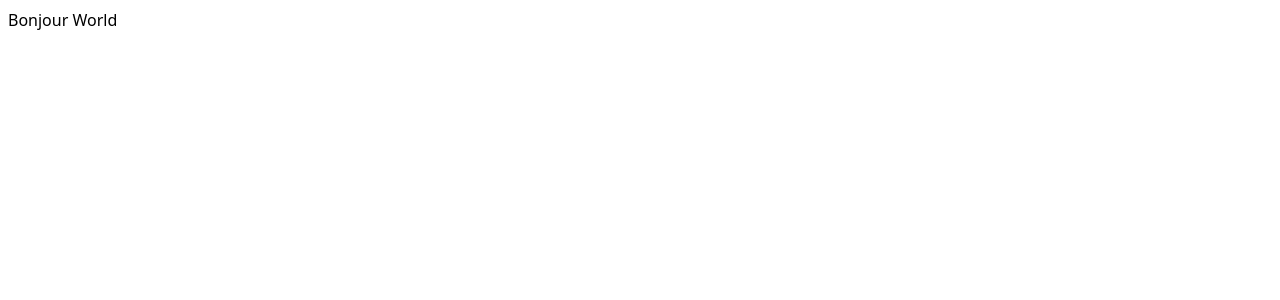
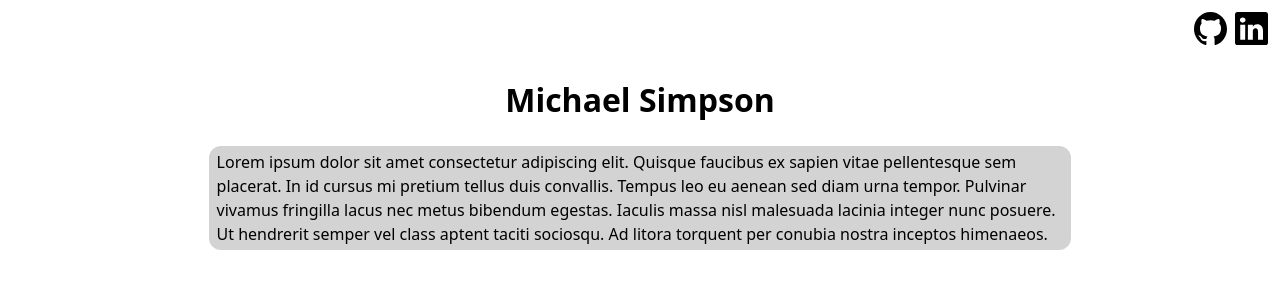
Before and after one commit to simpsom0/portfolio, a React (Vite) app: page / in a window 1280 px wide. Shown: the top 300 px of the page. Built offline with nearby package versions, Linux system fonts and the light colour scheme.

Commit message:
added demo landing and links

```diff
--- a/src/App.tsx
+++ b/src/App.tsx
@@ -1,7 +1,14 @@
+import Header from '@components/header/header';
+import Body from '@components/body/body';
 import './App.scss';
 
 function App() {
-  return <div>Bonjour World</div>;
+  return (
+    <>
+      <Header />
+      <Body />
+    </>
+  );
 }
 
 export default App;
--- /dev/null
+++ b/src/components/body/body.scss
@@ -0,0 +1,12 @@
+.body-container {
+  display: flex;
+  flex-direction: column;
+  align-items: center;
+
+  .description {
+    background-color: light-dark(lightgrey, grey);
+    width: 67%;
+    padding: 4px 8px;
+    border-radius: 12px;
+  }
+}
--- /dev/null
+++ b/src/components/body/body.tsx
@@ -0,0 +1,20 @@
+import './body.scss';
+
+function Body() {
+  return (
+    <div className="body-container">
+      <h1 className="title">Michael Simpson</h1>
+      <div className="description">
+        Lorem ipsum dolor sit amet consectetur adipiscing elit. Quisque faucibus
+        ex sapien vitae pellentesque sem placerat. In id cursus mi pretium
+        tellus duis convallis. Tempus leo eu aenean sed diam urna tempor.
+        Pulvinar vivamus fringilla lacus nec metus bibendum egestas. Iaculis
+        massa nisl malesuada lacinia integer nunc posuere. Ut hendrerit semper
+        vel class aptent taciti sociosqu. Ad litora torquent per conubia nostra
+        inceptos himenaeos.
+      </div>
+    </div>
+  );
+}
+
+export default Body;
--- /dev/null
+++ b/src/components/header/header.scss
@@ -0,0 +1,23 @@
+.links {
+  display: flex;
+  justify-content: flex-end;
+
+  a {
+    padding: 4px;
+    #linkedin {
+      padding-left: 0;
+    }
+
+    svg {
+      fill: light-dark(black, white);
+      width: 33px;
+      height: 33px;
+    }
+    svg:hover {
+      fill: light-dark(grey, darkgrey);
+    }
+    svg:active {
+      fill: light-dark(darkgrey, grey);
+    }
+  }
+}
--- /dev/null
+++ b/src/components/header/header.tsx
@@ -0,0 +1,14 @@
+import './header.scss';
+import Github from '@components/shared/links/github/github';
+import Linkedin from '@components/shared/links/linkedin/linkedin';
+
+function Header() {
+  return (
+    <div className="links">
+      <Github />
+      <Linkedin />
+    </div>
+  );
+}
+
+export default Header;
--- /dev/null
+++ b/src/components/shared/links/github/github.tsx
@@ -0,0 +1,14 @@
+function Github() {
+  return (
+    <a id="github" target="_blank" href="https://github.com/simpsom0">
+      <svg viewBox="0 0 20 20" version="1.1" xmlns="http://www.w3.org/2000/svg">
+        <path
+          transform="translate(-84.000000, -7399.000000)"
+          d="M94,7399 C99.523,7399 104,7403.59 104,7409.253 C104,7413.782 101.138,7417.624 97.167,7418.981 C96.66,7419.082 96.48,7418.762 96.48,7418.489 C96.48,7418.151 96.492,7417.047 96.492,7415.675 C96.492,7414.719 96.172,7414.095 95.813,7413.777 C98.04,7413.523 100.38,7412.656 100.38,7408.718 C100.38,7407.598 99.992,7406.684 99.35,7405.966 C99.454,7405.707 99.797,7404.664 99.252,7403.252 C99.252,7403.252 98.414,7402.977 96.505,7404.303 C95.706,7404.076 94.85,7403.962 94,7403.958 C93.15,7403.962 92.295,7404.076 91.497,7404.303 C89.586,7402.977 88.746,7403.252 88.746,7403.252 C88.203,7404.664 88.546,7405.707 88.649,7405.966 C88.01,7406.684 87.619,7407.598 87.619,7408.718 C87.619,7412.646 89.954,7413.526 92.175,7413.785 C91.889,7414.041 91.63,7414.493 91.54,7415.156 C90.97,7415.418 89.522,7415.871 88.63,7414.304 C88.63,7414.304 88.101,7413.319 87.097,7413.247 C87.097,7413.247 86.122,7413.234 87.029,7413.87 C87.029,7413.87 87.684,7414.185 88.139,7415.37 C88.139,7415.37 88.726,7417.2 91.508,7416.58 C91.513,7417.437 91.522,7418.245 91.522,7418.489 C91.522,7418.76 91.338,7419.077 90.839,7418.982 C86.865,7417.627 84,7413.783 84,7409.253 C84,7403.59 88.478,7399 94,7399"
+        ></path>
+      </svg>
+    </a>
+  );
+}
+
+export default Github;
--- /dev/null
+++ b/src/components/shared/links/linkedin/linkedin.tsx
@@ -0,0 +1,15 @@
+function Linkedin() {
+  return (
+    <a
+      id="linkedin"
+      target="_blank"
+      href="https://www.linkedin.com/in/simmichaeld"
+    >
+      <svg viewBox="0 0 16 16" version="1.1" xmlns="http://www.w3.org/2000/svg">
+        <path d="M0 1.146C0 .513.526 0 1.175 0h13.65C15.474 0 16 .513 16 1.146v13.708c0 .633-.526 1.146-1.175 1.146H1.175C.526 16 0 15.487 0 14.854V1.146zm4.943 12.248V6.169H2.542v7.225h2.401zm-1.2-8.212c.837 0 1.358-.554 1.358-1.248-.015-.709-.52-1.248-1.342-1.248-.822 0-1.359.54-1.359 1.248 0 .694.521 1.248 1.327 1.248h.016zm4.908 8.212V9.359c0-.216.016-.432.08-.586.173-.431.568-.878 1.232-.878.869 0 1.216.662 1.216 1.634v3.865h2.401V9.25c0-2.22-1.184-3.252-2.764-3.252-1.274 0-1.845.7-2.165 1.193v.025h-.016a5.54 5.54 0 0 1 .016-.025V6.169h-2.4c.03.678 0 7.225 0 7.225h2.4z"></path>{' '}
+      </svg>
+    </a>
+  );
+}
+
+export default Linkedin;
```
